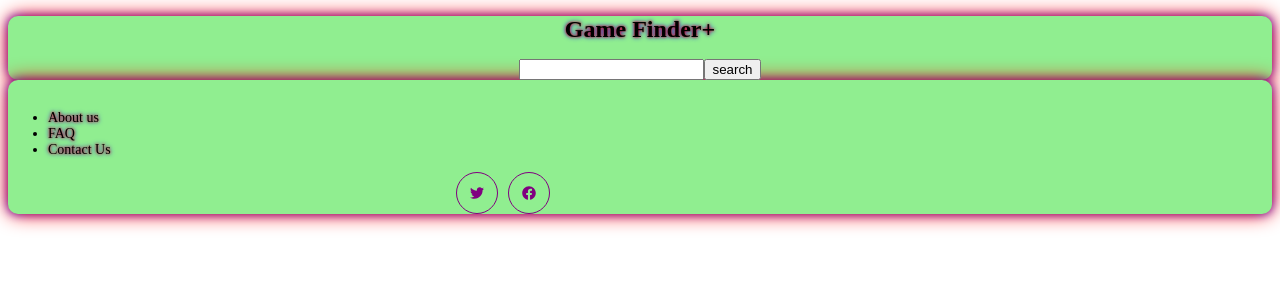
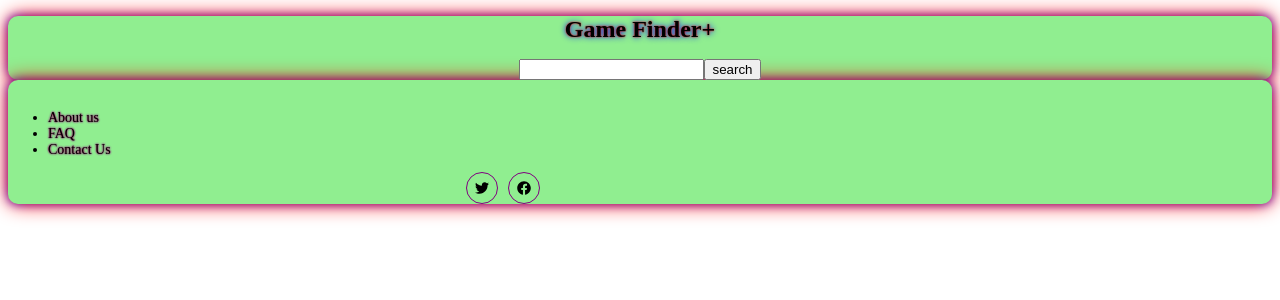
Before and after one commit to JeromeSax/VideoGameSearch_app, a React (Create React App) app: page / in a window 1280 px wide. Shown: the top 300 px of the page. Built offline with nearby package versions, Linux system fonts and the light colour scheme.

Commit message:
App.js being edited, adding a function for the game reviews

```diff
--- a/src/App.js
+++ b/src/App.js
@@ -14,7 +14,7 @@ const Container = styled.div`
   font-size: 12px;
   border-radius: 10px 10px 10px 10px;
   box-shadow:  0 0 20px #FF0000, 0 0 10px #0000FF;
-  text-shadow: 0 0 3px #FF0000, 0 0 5px #0000FF;
+  text-shadow: 0 0 2px #FF0000, 0 0 6px #0000FF;
 
 `
 
@@ -24,7 +24,8 @@ function App() {
     searchTerm: ''
 });
 
-  const [game, setGame] = useState([])
+  const [game, setGame] = useState([]);
+  const [review, setReview] = useState([]);
 
   const getGames = async (searchTerm) => {
 
@@ -48,6 +49,8 @@ function App() {
     }
     // console.log(game)
   }
+
+
 
 
   // useEffect(() => {
--- a/src/components/VideogameDisplay.js
+++ b/src/components/VideogameDisplay.js
@@ -19,7 +19,7 @@ function VideogameDisplay({game}) {
 return (
     game.map((game, index) => {
       return (
-        <ul>
+        <ul key={index}>
           <li>{game.name}</li>
         </ul>
       )
--- a/src/components/styles/Footer.styled.js
+++ b/src/components/styles/Footer.styled.js
@@ -2,9 +2,10 @@ import styled from "styled-components";
 
 export const StyledFooter = styled.footer`
     background-color: lightgreen;
+    color: black;
     font-size: 14px;
     border-radius: 10px 10px 10px 10px;
     width: 100%;
     box-shadow:  0 0 20px #FF0000, 0 0 10px #0000FF;
-    text-shadow: 0 0 3px #FF0000, 0 0 5px #0000FF;
+    text-shadow: 0 0 2px #FF0000, 0 0 2px #0000FF;
 `
--- a/src/components/styles/SocialIcons.styled.js
+++ b/src/components/styles/SocialIcons.styled.js
@@ -13,13 +13,13 @@ export const StyledSocialIcons = styled.div`
     a {
     border: 1px solid purple;
     border-radius: 50%;
-    color: purple;
+    color: black;
     display: inline-flex;
     align-items: center;
     justify-content: center;
     margin-right: 10px;
-    height: 40px;
-    width: 40px;
+    height: 30px;
+    width: 30px;
     text-decoration: none;
     }
 
```
